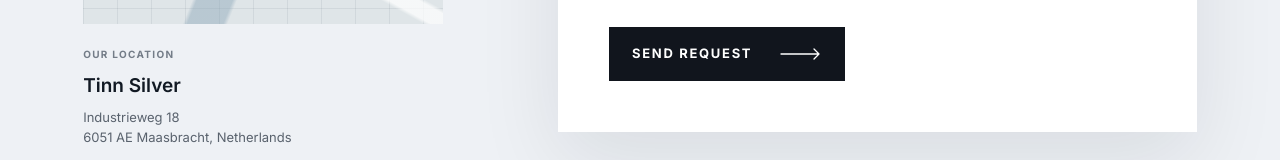
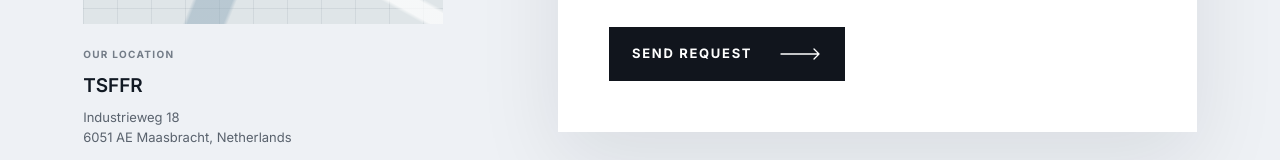
Before and after one commit to Ajanth06/tsffr, a Next.js app: page /contact in a window 1280 px wide. Shown: the part 1521-1681 px from the top of the page. Built offline with nearby package versions, Linux system fonts and the light colour scheme; no server answers.

Commit message:
Use TSFFR in location card

```diff
--- a/app/components/quote-form.tsx
+++ b/app/components/quote-form.tsx
@@ -168,7 +168,7 @@
             </div>
             <div className="contact-location-details">
               <span>{copy.location}</span>
-              <strong>Tinn Silver</strong>
+              <strong>TSFFR</strong>
               <address>
                 Industrieweg 18<br />
                 6051 AE Maasbracht, Netherlands
```
